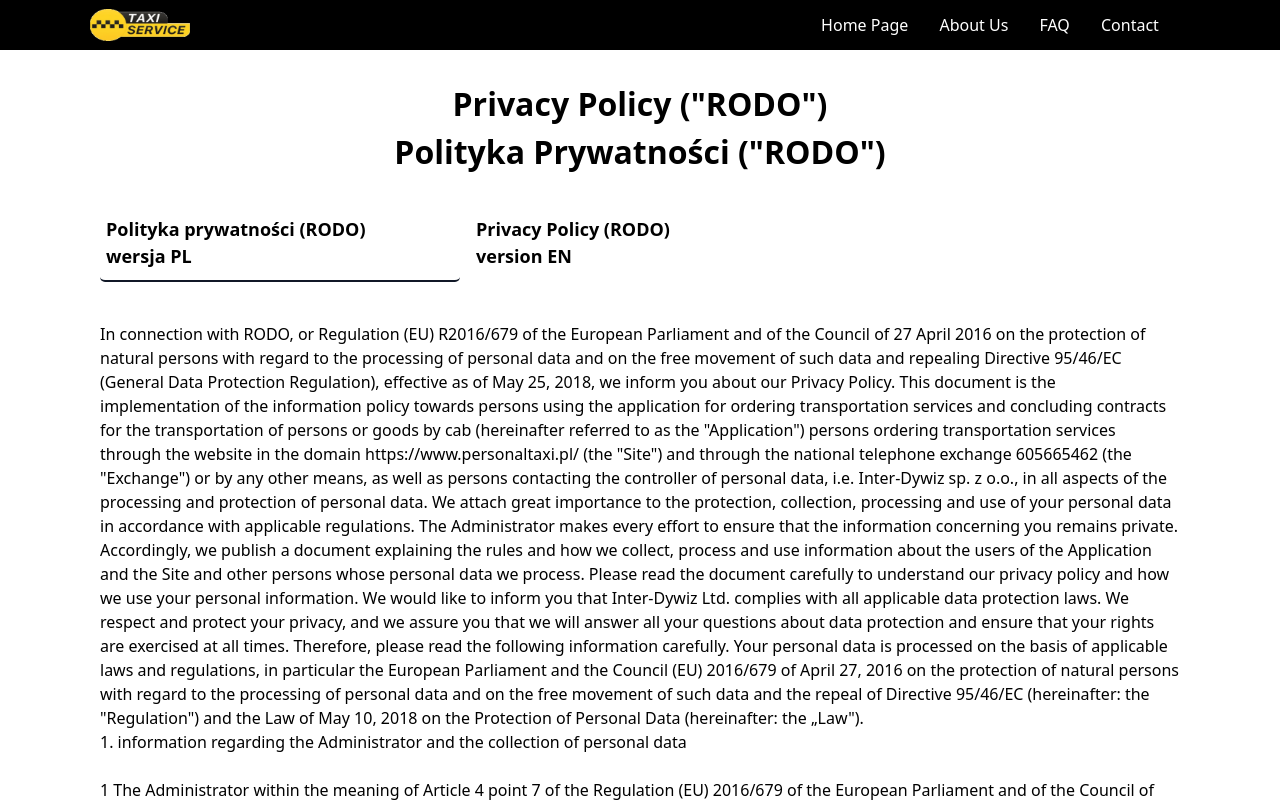
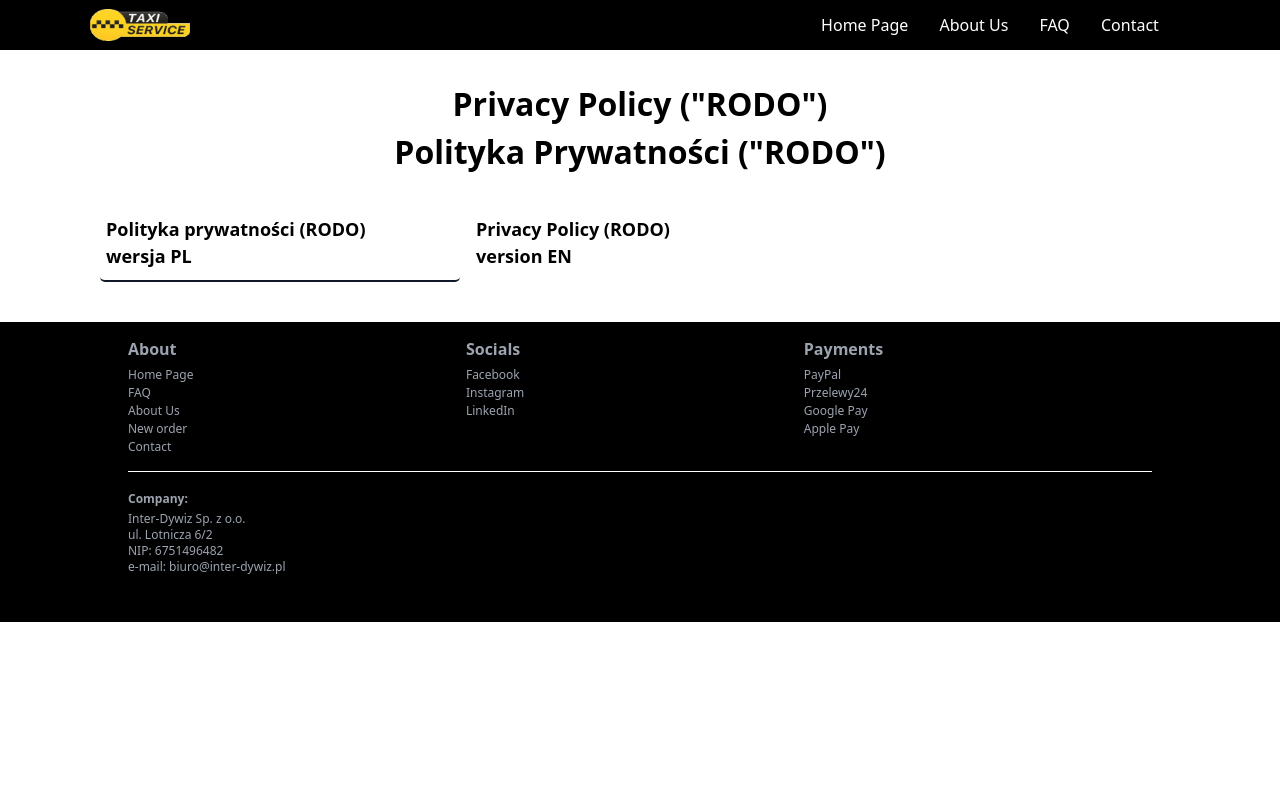
Before and after one commit to PersonalTaxi/website, a Next.js app: page /policy in a window 1280 px wide. Shown: the top 802 px of the page. Built offline with nearby package versions, Linux system fonts and the light colour scheme.

Commit message:
first commit

```diff
--- a/src/pages/policy.tsx
+++ b/src/pages/policy.tsx
@@ -37,7 +37,7 @@ export default function Policy() {
               className="text-[10px] lg:text-[18px] lg:w-1/3 w-1/2 border-b-2 py-[10px] px-[6px] rounded-[5px] mr-[10px] font-bold border-gray-900 cursor-pointer"
               onClick={handleChangingPolicyToPL}
             >
-              Polityka prywatności  (RODO)<br></br>wersja PL
+              Polityka prywatności (RODO)<br></br>wersja PL
             </div>
             <div
               ref={RODO_EN_Button}
@@ -47,7 +47,7 @@ export default function Policy() {
               Privacy Policy (RODO)<br></br>version EN
             </div>
           </div>
-          <p ref={RODO_EN} className="inline">
+          {/* <p ref={RODO_EN} className="inline">
             In connection with RODO, or Regulation (EU) R2016/679 of the
             European Parliament and of the Council of 27 April 2016 on the
             protection of natural persons with regard to the processing of
@@ -1216,7 +1216,7 @@ export default function Policy() {
             pisemnie na adres Inter-Dywiz sp. z o.o. ul. Lotnicza 6/2 31-462
             Kraków.<br></br>
             <br></br>
-          </p>
+          </p> */}
         </div>
       </div>
       <Footer />
```
